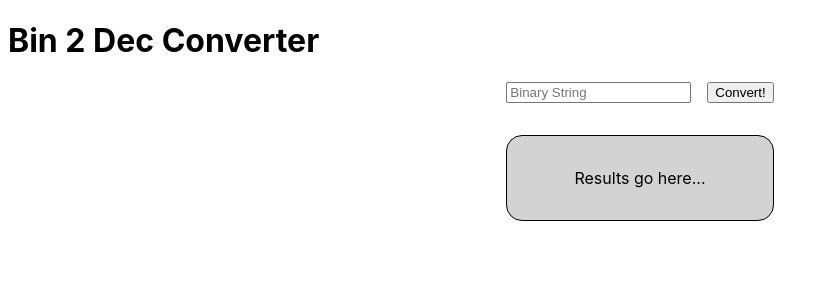
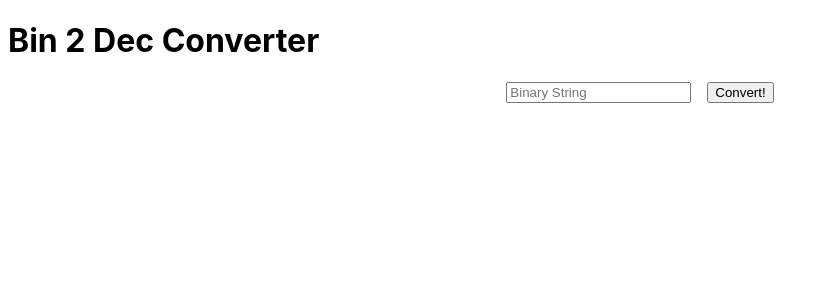
Before and after one commit to otislambert/bin2dec, a React (Vite) app: page / in a window 1280 px wide. Shown: the top 300 px of the page, without its empty margins (0-827 px from the left). Built offline with nearby package versions, Linux system fonts and the light colour scheme.

Commit message:
feat(Content): render conversion result in results container.

```diff
--- a/src/components/Content.tsx
+++ b/src/components/Content.tsx
@@ -27,9 +27,11 @@ export default function Content() {
 					/>
 					<button data-testid='convert-button'>Convert!</button>
 				</div>
-				<div className='results' data-testid='results-container'>
-					<p>Results go here...</p>
-				</div>
+				{result && (
+					<div className='results' data-testid='results-container'>
+						<p>{result}</p>
+					</div>
+				)}
 			</div>
 		</main>
 	);
```
Also changed, not shown: 1 other file (tests, documents, lock files or other folders).
